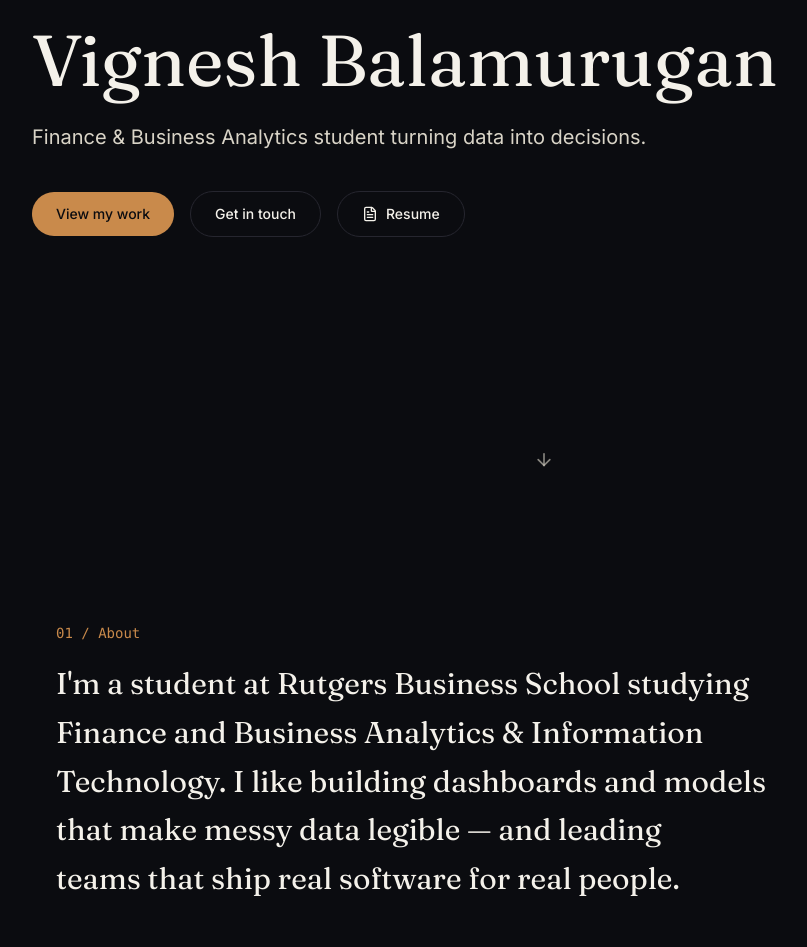
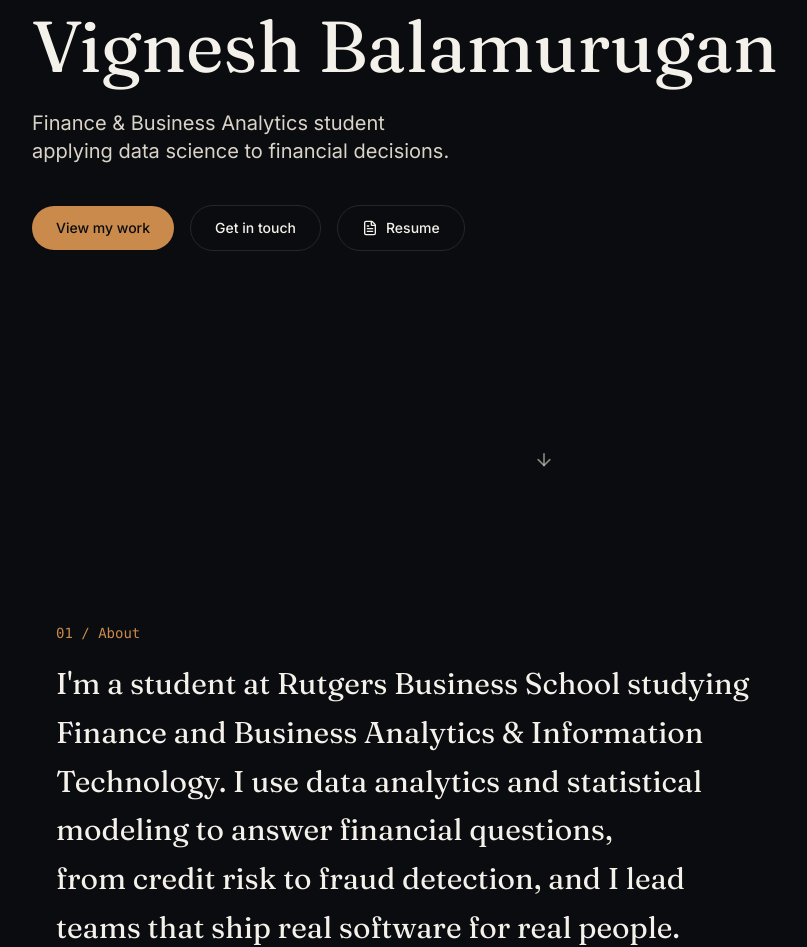
Before and after one commit to balamuruganvignesh/vignesh-portfolio, a React (Vite) app: page / in a window 1280 px wide. Shown: the part 292-1239 px from the top of the page, without its empty margins (96-903 px from the left). Built offline with nearby package versions, Linux system fonts and the light colour scheme.

Commit message:
Remove em-dashes and reframe copy toward data analytics and finance

```diff
--- a/index.html
+++ b/index.html
@@ -7,7 +7,7 @@
     <link rel="icon" type="image/svg+xml" href="/favicon.svg" />
     <link rel="apple-touch-icon" href="/apple-touch-icon.png" />
     <meta name="viewport" content="width=device-width, initial-scale=1.0" />
-    <meta name="description" content="Vignesh Balamurugan — Finance & Business Analytics student at Rutgers Business School." />
+    <meta name="description" content="Vignesh Balamurugan, Finance & Business Analytics student at Rutgers Business School." />
     <link rel="preconnect" href="https://fonts.googleapis.com" />
     <link rel="preconnect" href="https://fonts.gstatic.com" crossorigin />
     <link rel="stylesheet" href="https://fonts.googleapis.com/css2?family=Inter:wght@300;400;500;600;700;800&family=Fraunces:ital,opsz,wght@0,9..144,400;0,9..144,500;0,9..144,600;1,9..144,400&display=swap" />
--- a/src/components/Contact.tsx
+++ b/src/components/Contact.tsx
@@ -19,7 +19,7 @@ export function Contact() {
 
       <Reveal delay={0.05}>
         <h2 className="mt-4 text-balance font-serif text-4xl leading-tight text-paper sm:text-5xl">
-          Let's talk data, dashboards,
+          Let's talk data, finance,
           <br className="hidden sm:block" /> or the next big idea.
         </h2>
       </Reveal>
--- a/src/data.ts
+++ b/src/data.ts
@@ -4,9 +4,9 @@ export const profile = {
   email: "vignesh.balamurugan@rutgers.edu",
   linkedin: "https://linkedin.com/in/vigneshbalamurugan",
   resume: "/Vignesh-Balamurugan-Resume.pdf",
-  tagline: "Finance & Business Analytics student turning data into decisions.",
+  tagline: "Finance & Business Analytics student applying data science to financial decisions.",
   blurb:
-    "I'm a student at Rutgers Business School studying Finance and Business Analytics & Information Technology. I like building dashboards and models that make messy data legible — and leading teams that ship real software for real people.",
+    "I'm a student at Rutgers Business School studying Finance and Business Analytics & Information Technology. I use data analytics and statistical modeling to answer financial questions, from credit risk to fraud detection, and I lead teams that ship real software for real people.",
 };
 
 export const education = {
@@ -97,7 +97,7 @@ export const experience = [
     location: "South Brunswick, NJ",
     date: "Aug 2024 – Mar 2025",
     bullets: [
-      "Engaged with 100+ customers daily, delivering exceptional service and driving sales — contributing to the highest store sales in 3 years through personalized recommendations and upselling",
+      "Engaged with 100+ customers daily, delivering exceptional service and driving sales and contributing to the highest store sales in 3 years through personalized recommendations and upselling",
       "Improved drive-thru efficiency, cutting average service time from 75 to 45 seconds per customer, enhancing speed and satisfaction",
     ],
   },
@@ -105,7 +105,7 @@ export const experience = [
 
 export const projects = [
   {
-    title: "Credit Portfolio Expected Loss & Stress Testing Dashboard",
+    title: "Credit Portfolio Expected Loss & Stress Testing Model",
     description:
       "A Python/SQL model calculating expected loss (PD × LGD × EAD) and aggregating portfolio-level credit risk, paired with an interactive dashboard for stress-scenario analysis.",
     bullets: [
@@ -113,7 +113,7 @@ export const projects = [
       "Developed an interactive dashboard to analyze portfolio sensitivity under stress scenarios, improving risk-assessment speed by ~35%",
       "Aggregated loan-level data into portfolio-level insights to support risk management decision-making",
     ],
-    tags: ["Python", "SQL", "Risk Modeling", "Dashboards"],
+    tags: ["Python", "SQL", "Risk Modeling", "Data Analysis"],
     links: [{ label: "GitHub", href: "https://github.com/balamuruganvignesh/Credit-risk-dashboard" }],
   },
   {
@@ -131,10 +131,10 @@ export const projects = [
     title: "The Prediction Game",
     badge: "Hobby project",
     description:
-      "A real-time multiplayer trick-taking card game (Judgement) for 2–10 players in the browser — plus Hearts and Blackjack at the same table. No accounts, just a 4-letter table code.",
+      "A real-time multiplayer trick-taking card game (Judgement) for 2–10 players in the browser, plus Hearts and Blackjack at the same table. No accounts, just a 4-letter table code.",
     bullets: [
       "Built a Socket.io + Express real-time game server with all table state held in memory, synced live across every connected player",
-      "Implemented three full card game rule sets — bidding/trick-taking, Hearts (with passing and shoot-the-moon), and Blackjack (vs-dealer and vs-players modes)",
+      "Implemented three full card game rule sets: bidding/trick-taking, Hearts (with passing and shoot-the-moon), and Blackjack (vs-dealer and vs-players modes)",
       "Designed a secret 'Double' side-bet mechanic and a 3-second between-trick beat so play never skips a disconnected or slow player",
       "Deployed on Fly.io with Docker, running as a single always-on process to keep every table's state consistent",
     ],
```
Also changed, not shown: 1 other file (tests, documents, lock files or other folders).
